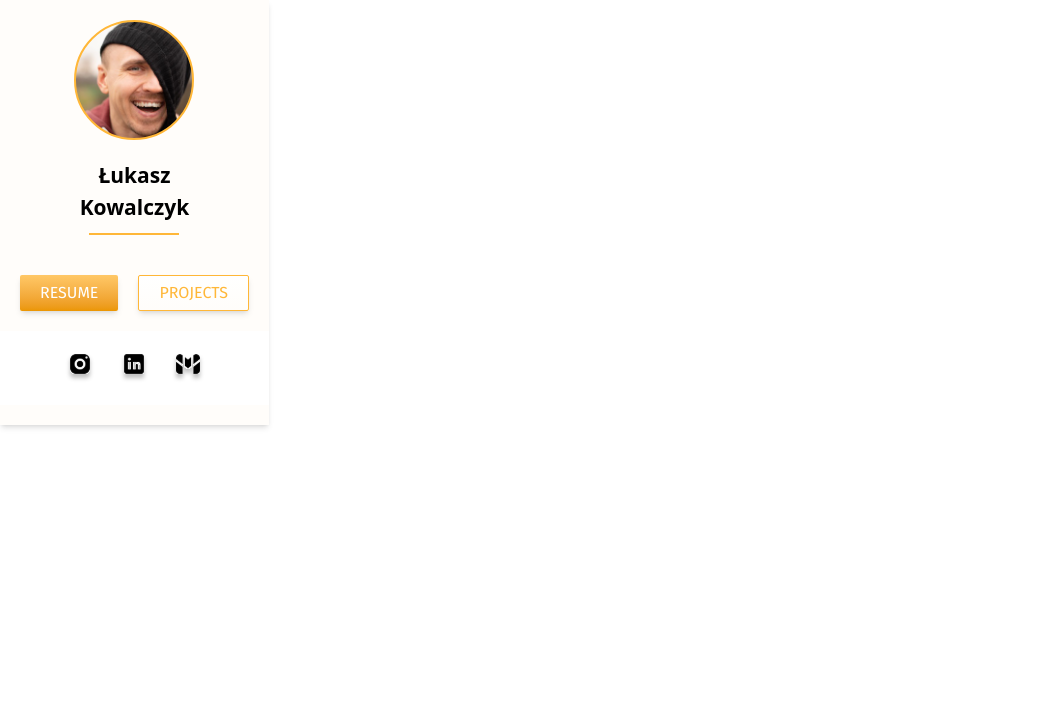
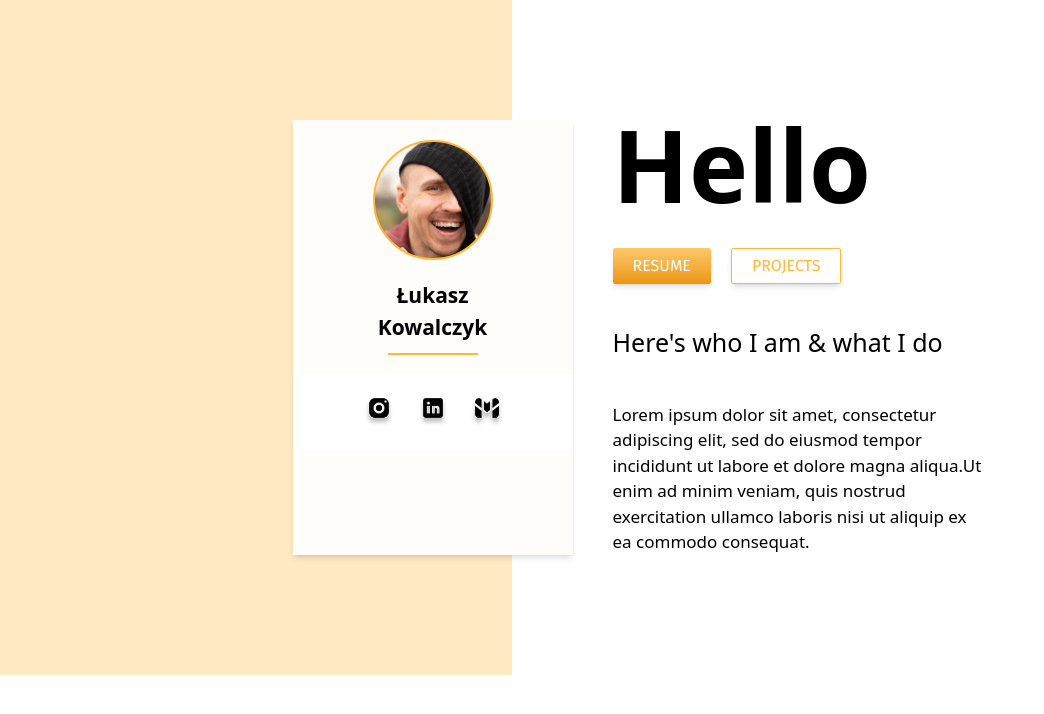
Before and after one commit to LukeKow/lukasz.kowalczyk.web.dev, a React (Vite) app: page / in a window 1280 px wide. Shown: the top 714 px of the page, without its empty margins (0-1044 px from the left). Built offline with nearby package versions, Linux system fonts and the light colour scheme.

Commit message:
update Card, add TextSection

```diff
--- a/src/Home.tsx
+++ b/src/Home.tsx
@@ -4,9 +4,16 @@ import me from './assets/images/me.jpeg';
 import igIcon from './assets/icons/Instagram.svg';
 import linkedInIcon from './assets/icons/LinkedIn.svg';
 import gmailIcon from './assets/icons/gmail.svg';
+import { TextSection } from "./components/textSection/TextSection";
 
 function App() {
 	return (
+		<div
+			className="py-30"
+			style={{
+				background: "linear-gradient(90deg, #FFE9C2 0%, #FFE9C2 40%, #ffffff 35%, #ffffff 100%)"
+			}}>
+			<div className="flex gap-10 justify-center">
 				<Card
 					igIcon={igIcon}
 					gmailIcon={gmailIcon}
@@ -14,11 +21,18 @@ function App() {
 					title="Łukasz Kowalczyk"
 					handlePrimaryAction={() => { }}
 					handleSecondaryAction={() => { }}
-			igLink="www.instagram.pl"
+					igLink="https://www.instagram.com/lkow.photo/"
 					linkedInLink="www.linkedin.pl"
 					mailAddress="lukasz.kowalczyk.dev@gmail.com"
 					imgSrc={me}
 				/>
+				<TextSection
+					header="Hello"
+					subheader="Here's who I am & what I do"
+					body="Lorem ipsum dolor sit amet, consectetur adipiscing elit, sed do eiusmod tempor incididunt ut labore et dolore magna aliqua.Ut enim ad minim veniam, quis nostrud exercitation ullamco laboris nisi ut aliquip ex ea commodo consequat."
+				/>
+			</div>
+		</div>
 	);
 }
 
--- a/src/components/card/Card.tsx
+++ b/src/components/card/Card.tsx
@@ -3,7 +3,7 @@ import { type CardProps } from "./CardTypes";
 
 export const Card = ({ title, imgSrc, linkedInLink, linkedInIcon, igLink, igIcon, gmailIcon, mailAddress }: CardProps) => {
 	return (
-		<div className="py-5 flex flex-col items-center gap-5 bg-orange-100 shadow-md w-fit max-w-[375px]">
+		<div className="py-5 flex flex-col items-center gap-5 bg-orange-100 shadow-md w-fit max-w-[375px] min-w-[280px]">
 			<div
 				style={{ backgroundImage: `url(${imgSrc})` }}
 				className={`border-orange-500 border-2 rounded-full bg-contain w-[120px] h-[120px]`}></div>
@@ -11,7 +11,7 @@ export const Card = ({ title, imgSrc, linkedInLink, linkedInIcon, igLink, igIcon
 				{title}
 				<div className="h-0.5 bg-orange-500 w-3/4" />
 			</div>
-			<div className="flex mt-5 mx-5 gap-5">
+			<div className="flex mt-5 mx-5 gap-5 lg:hidden">
 				<Button color="orange" variant="contained" label="RESUME" handleClick={() => { }} />
 				<Button color="orange" variant="outlined" label="PROJECTS" handleClick={() => { }} />
 			</div>
--- /dev/null
+++ b/src/components/textSection/TextSection.tsx
@@ -0,0 +1,22 @@
+import { Button } from "../button/Button";
+import { type TextSectionProps } from "./TextSectionTypes";
+
+export const TextSection = ({ header, subheader, body }: TextSectionProps) => {
+	return (
+		<section className="w-fit max-w-[375px] min-w-[280px] bg-white">
+			<h2 className="text-[100px]/22 font-bold mb-10">
+				{header}
+			</h2>
+			<div className="hidden lg:flex gap-5 mb-10">
+				<Button color="orange" variant="contained" label="RESUME" handleClick={() => { }} />
+				<Button color="orange" variant="outlined" label="PROJECTS" handleClick={() => { }} />
+			</div>
+			<h4 className="text-[25px] mb-10">
+				{subheader}
+			</h4>
+			<p className="text-[17px] font-light">
+				{body}
+			</p>
+		</section>
+	);
+}
--- /dev/null
+++ b/src/components/textSection/TextSectionTypes.ts
@@ -0,0 +1,5 @@
+export interface TextSectionProps {
+	header: string;
+	subheader: string;
+	body: string;
+}
--- a/src/index.css
+++ b/src/index.css
@@ -11,8 +11,14 @@
 	--color-turquoise-500: #00CFC1;
 	--color-turquoise-600: #009E93;
 	--color-orange-100: #FFFDFA;
+	--color-orange-200: #FFE9C2;
+	--color-orange-300: #FFD894;
 	--color-orange-400: #FFC866;
 	--color-orange-500: #FFB738;
 	--color-orange-600: #EB9600;
+	--color-orange-700: #9E6500;
+	--color-orange-800: #573700;
+	--color-orange-900: #0A0700;
   --font-fira-sans: "Fira Sans", sans-serif;
+	--tw-duration: 5;
 }
```
Also changed, not shown: 2 other files (tests, documents, lock files or other folders). Lines whose indentation alone changed are shown as unchanged.
